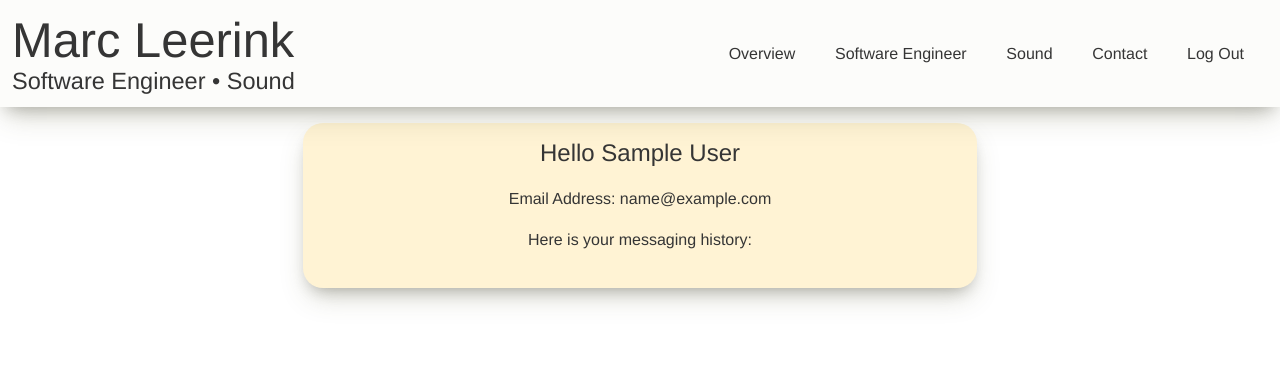
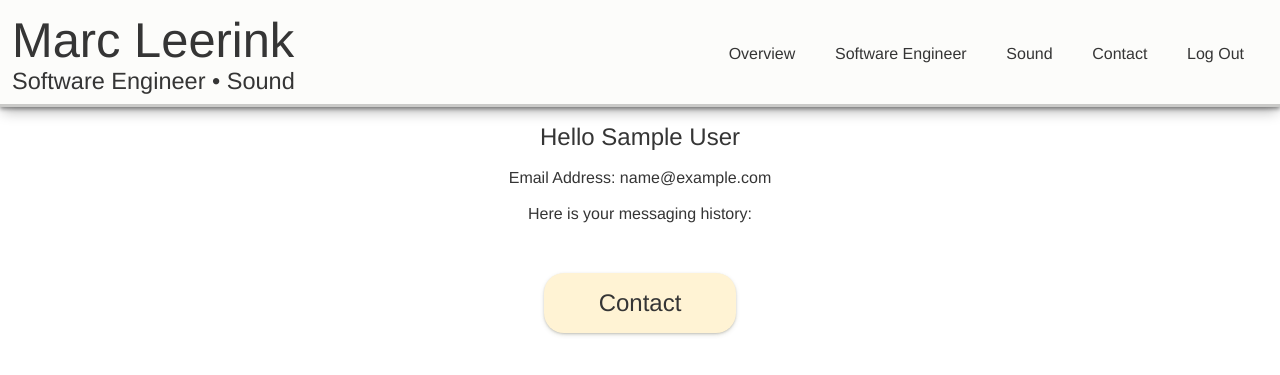
Before and after one commit to marcleerink/portfolio-website, a Flask app: page /profile in a window 1280 px wide. Shown: the top 375 px of the page. Run offline with Flask 2, Linux system fonts and the light colour scheme; the visitor is signed in with stand-in values (Sample User, id 1); data comes from the database, SQL or seed files in the repository; data that the repository does not hold is empty; some web fonts are replaced.

Commit message:
improved messaging design

```diff
--- a/app/static/css/form.css
+++ b/app/static/css/form.css
@@ -1,5 +1,6 @@
 .body, .form_wrap {
     display:flex;
+    font-family: var(--font-family);
     justify-content: center;
     margin: auto;
     margin-bottom: 0px;
@@ -17,7 +18,6 @@
     background-color: var(--secondary-color);
     box-shadow: var(--primary-shadow);
 }
-
 ul {
     text-align: center;
     list-style: none;
@@ -27,6 +27,7 @@ ul {
 
 form li + li {
     margin-top: 16px;
+    font-family: var(--font-family);
 }
 
 
@@ -44,6 +45,7 @@ input:focus,textarea:focus {
 }
 
 textarea {
+    font-family: var(--font-family);
     vertical-align: top;
     height: 5em;
 }
@@ -53,8 +55,40 @@ textarea {
         transition: var(--transition);
 
     }
+.button3 {
+    font-weight: var(--normal-font);
+    font-family: var(--font-family);
+    cursor: pointer;
+    color: var(--primary-color);
+}
 
-@media (min-width: 700px) {
+/* Profile Page */
+.message_contain {
+    display:flex;
+    flex-flow:column nowrap;
+    width:95vw;
+}
+.message {
+    display: flex;
+    flex-flow: column nowrap;
+    gap:12px;
+    margin:16px;
+    padding:16px;
+    background-color: var(--secondary-color);
+    border-radius: 10px;
+    box-shadow: var(--primary-shadow);
+}
+.profile_link{
+    display:flex;
+    justify-content: center;
+    margin-bottom: 16px;
+}
+.profile_button {
+    margin-top:16px;
+    margin-bottom: 0px;
+}
+
+@media screen and (min-width: 600px) {
     .form {
         width:54%;
     }
@@ -67,7 +101,16 @@ textarea {
     textarea {
         height: 10em;
         width:100%;
-
     }
-
+    .message_contain {
+        width:70vw;
+    }
 }
+@media screen and (min-width:900px) {
+    .profile_button {
+        flex-basis:15%;
+    }
+    .message_contain {
+        width:40vw;
+    }
+}
--- a/app/static/css/main.css
+++ b/app/static/css/main.css
@@ -102,6 +102,10 @@ button {
 
 
 }
+.center {
+    justify-self: center;
+    align-self: center;
+}
 .text_align_left {
     text-align: justify;
     align-self: center;
@@ -126,7 +130,7 @@ button {
     justify-content: space-between;
     padding: 12px;
     background-color: var(--bg-color);
-    box-shadow:var(--primary-shadow);
+    box-shadow: rgba(0, 0, 0, 0.4) 0px 2px 4px, rgba(0, 0, 0, 0.3) 0px 7px 13px -3px, rgba(0, 0, 0, 0.2) 0px -3px 0px inset;
 }
 
 .header {
@@ -229,8 +233,9 @@ button {
     height: 100%;
     overflow: hidden;
 }
-    .background1:hover {
+    .background1:hover, .background1:active {
         background-color: var(--secondary-color);
+
     }
 .background2 {
     display: flex;
@@ -242,8 +247,9 @@ button {
     height: 100%;
     overflow: hidden;
 }
-    .background2:hover {
-        background-color: var(--secondary-color)
+    .background2:hover, .background2:active {
+        background-color: var(--secondary-color);
+
     }
 .button {
     justify-self: center;
@@ -290,19 +296,6 @@ button {
         opacity: 1;
         transition: var(--transition);
         color: var(--hover-color);
-}
-.button3 {
-    display:flex;
-    flex-direction: column;
-    width:100%;
-    align-items: center;
-    font-weight: var(--normal-font);
-    cursor: pointer;
-    color: var(--primary-color);
-}
-#no-shadow {
-    box-shadow: none;
-    background-color: none;
 }
 .text_button, .links2, .out_links{
     display: none;
--- a/app/static/css/projects.css
+++ b/app/static/css/projects.css
@@ -17,7 +17,7 @@
     padding:16px;
     overflow:hidden;
     background-color: var(--secondary-color);
-    box-shadow: var(--primary-shadow);
+    box-shadow: var(--third-shadow);
     border-radius:20px;
 }
 
--- a/app/static/css/sound_artist.css
+++ b/app/static/css/sound_artist.css
@@ -19,6 +19,7 @@
     flex-flow: column nowrap;
     align-items: space-around;
     justify-items: center;
+    align-content:center;
     background: var(--secondary-color);
 
     padding: 16px;
--- a/app/templates/messages/contact_form.html
+++ b/app/templates/messages/contact_form.html
@@ -44,7 +44,7 @@
                     request.form.message }}"required maxlength="5000"></textarea>
             </li>
             <li >
-                <button class="button3" id="no-shadow" type="submit">Send</button>
+                <button class="button3" type="submit">Send</button>
             </li>
         </ul>
     </form>
--- a/app/templates/messages/login.html
+++ b/app/templates/messages/login.html
@@ -37,7 +37,7 @@
                     request.form.password }}" required >
             </li>
             <li>
-                <button class="button3" id="no-shadow" type="submit">Log In</button>
+                <button class="button3" type="submit">Log In</button>
             </li>
         </ul>
 
--- a/app/templates/messages/profile.html
+++ b/app/templates/messages/profile.html
@@ -16,22 +16,24 @@
 {% endblock %}
 {% block body %}
 <section class="body">
-    <div        tabindex="0" class="form">
-        <ul>
+    <div>
+        <ul class="message_contain">
             <h2> Hello {{ name }} </h2><br>
             <li> Email Address: {{ email }}</li><br>
             <li> Here is your messaging history: </li><br>
             {% for message in messages %}
+            <div tabindex="0" class="message">
             <li> Sent at: {{ message.timestamp }}</li>
             <li> Subject: {{ message.subject }}</li>
-            <li> Message:</li>
-            <li> {{ message.message }}</li><br>
+            <li> Message: {{ message.message }}</li>
+            </div>
             {% endfor %}
         </ul>
-
     </div>
 </section>
-
+<div class="profile_link">
+    <a class= "button2 profile_button" href={{url_for('messages.get_contact')}}>Contact</a>
+</div>
 <section class="links">
     {% if current_user.is_authenticated %}
     <a class= "button2" href={{ url_for('messages.logout') }}>Log Out</a>
--- a/app/templates/messages/signup.html
+++ b/app/templates/messages/signup.html
@@ -43,7 +43,7 @@
                     request.form.confirm_password }}" minlenght='8' maxlength='120' required >
             </li>
             <li>
-                <button class="button3" id="no-shadow" type="submit">Sign Up</button>
+                <button class="button3" type="submit">Sign Up</button>
             </li>
         </ul>
     </form>
--- a/app/templates/simple_pages/sound_artist.html
+++ b/app/templates/simple_pages/sound_artist.html
@@ -29,7 +29,7 @@
         </div>
         <div class ="sc-wrapper" id="sc-wrapper">
             <h2 class="margin">Productions</h2>
-            <p> Coming Soon! </p>
+            <p class="center"> Coming Soon! </p>
         </div>
     </div>
 </section>
--- a/app/templates/software_engineer/show.html
+++ b/app/templates/software_engineer/show.html
@@ -23,7 +23,7 @@
         <div class="project_content">
             <img class="project_image" src='{{ projects.image_url }}' alt="project_photo">
             <h2 tabindex="0" class="project_title"> {{ projects.title }} </h2>
-            <p> {{ projects.content }}</p>
+            <p class="text_align_left center"> {{ projects.content }}</p>
             <div class="project_links">
                 <a tabindex="0" class="project_button" onclick=" window.open('{{ projects.link }}','_blank')"><i class="fa-solid fa-arrow-up-right-from-square"></i> View project</a>
                 <a tabindex="0" class="project_button" onclick=" window.open('{{ projects.code_link }}','_blank')"><i class="fa-brands fa-github"></i> View on GitHub</a>
```
Also changed, not shown: app/templates/software_engineer/projects.html (+5 -5 lines).
